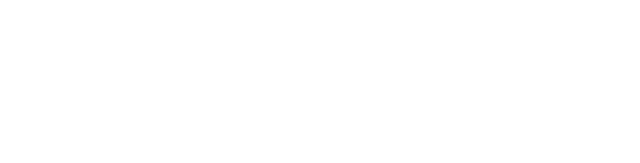
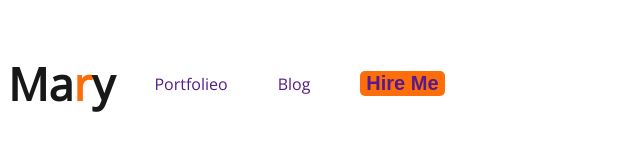
Before and after one commit to Abu-Said-56/developer-portfolio, a plain HTML site: page index.html in a window 1280 px wide. Shown: the whole page, without its empty margins (0-640 px from the left). Drawn offline with nearby package versions, Linux system fonts and the light colour scheme.

Commit message:
add nav ber style

```diff
--- a/index.html
+++ b/index.html
@@ -3,11 +3,24 @@
 <head>
     <meta charset="UTF-8">
     <meta name="viewport" content="width=device-width, initial-scale=1.0">
-    <title>Document</title>
+    <title>Web Devolopment Portfolieo</title>
+    <link rel="preconnect" href="https://fonts.googleapis.com">
+    <link rel="preconnect" href="https://fonts.gstatic.com" crossorigin>
+    <link href="https://fonts.googleapis.com/css2?family=Open+Sans:wght@300&display=swap" rel="stylesheet">
+
+    <link rel="stylesheet" href="style/styles.css">
 </head>
 <body>
     <header>
+     <nav>
+       <h3 class="nav-title">Ma<span class="span-color">r</span>y</h3>
+        <ul>
 
+            <li><a href="">Portfolieo</a></li>
+            <li><a href="">Blog</a></li>
+            <li><button class="btn-primary"><a href="">Hire Me</a></button></li>
+        </ul>
+     </nav>
     </header>
     <main>
 
--- /dev/null
+++ b/style/styles.css
@@ -0,0 +1,43 @@
+/* font styler */
+body{
+    font-family: 'Lato', sans-serif;
+    font-family: 'Open Sans', sans-serif;
+
+}
+/* nav related style */
+nav{
+    display:flex;
+    /* justify-content: space-between; */
+    align-items: center;
+}
+nav > ul{
+    display: flex;
+    align-items: center;
+}
+nav li{
+    list-style: none;
+    margin-right: 50px;
+    color: #474747;
+}
+nav a{
+    text-decoration: none;
+}
+
+.span-color{
+    color: #FD6E0A;
+}
+.nav-title{
+    color: #181818;
+    font-size: 45px;
+    font-style: normal;
+    font-weight: 800;
+    line-height: normal;
+}
+.btn-primary{
+    background-color: #FD6E0A;
+    font-size: 20px;
+    font-weight: 700;
+    color: white;
+    border-radius: 5px;
+    border: 0;
+}
```
